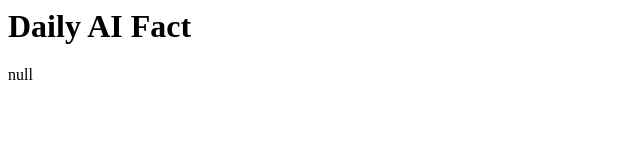
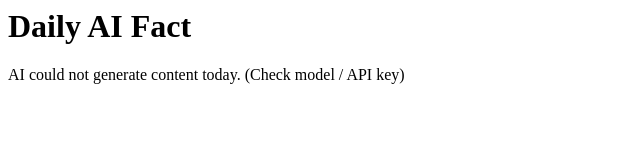
Before and after one commit to ujwal6-eng/ai-site, a plain HTML site: page index.html in a window 1280 px wide. Shown: the whole page, without its empty margins (0-640 px from the left). Drawn offline with Linux system fonts and the light colour scheme.

Commit message:
Daily AI update

```diff
--- a/index.html
+++ b/index.html
@@ -1 +1 @@
-<html><body><h1>Daily AI Fact</h1><p>null</p></body></html>
+<html><body><h1>Daily AI Fact</h1><p>AI could not generate content today. (Check model / API key)</p></body></html>
```
